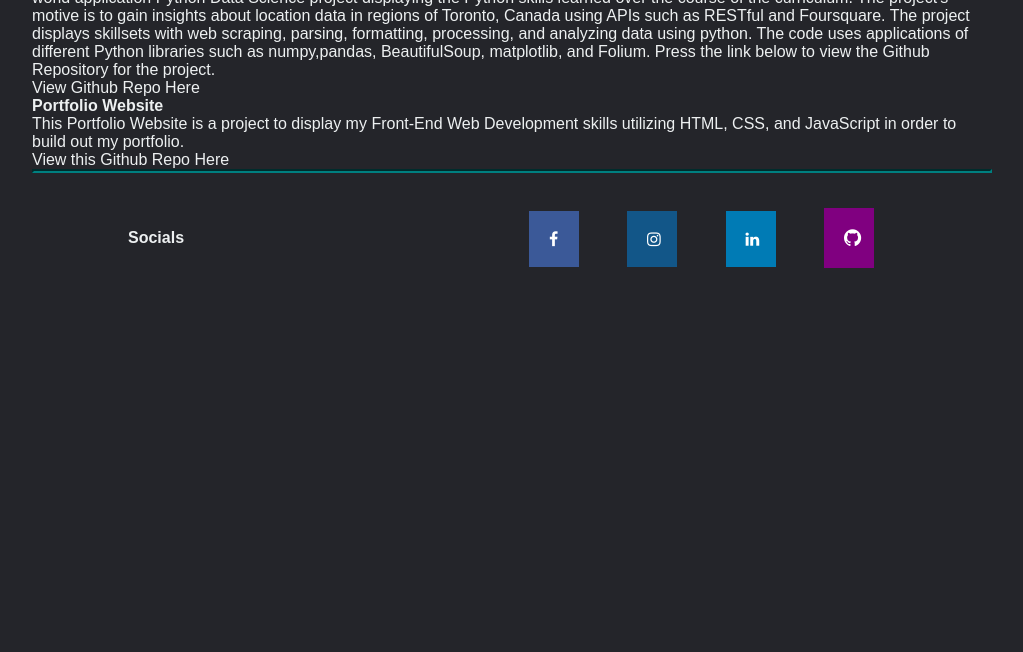
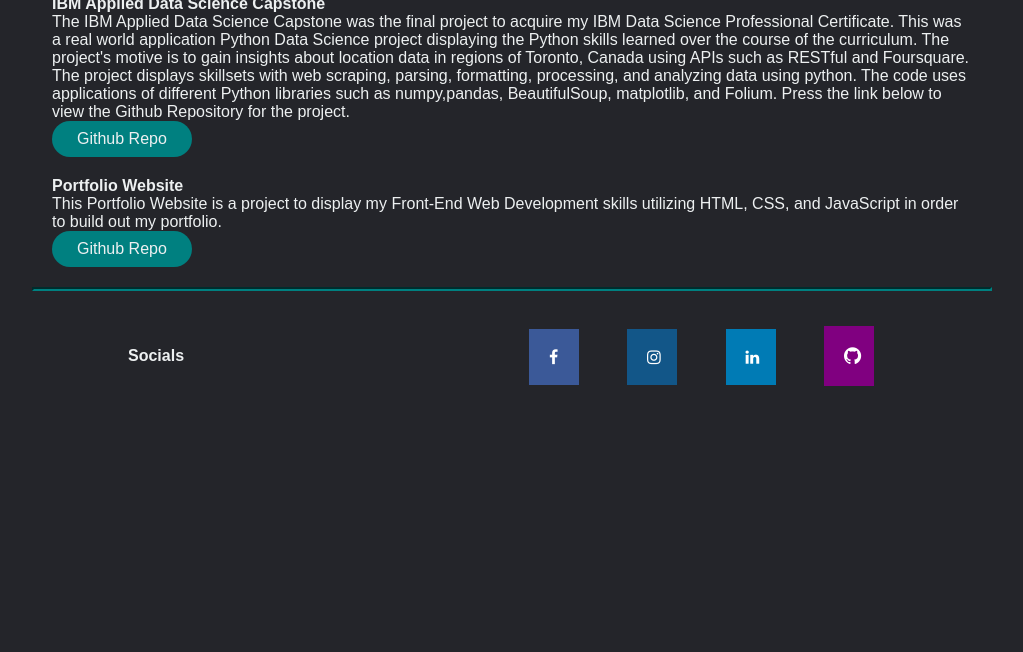
Before and after one commit to hunterw17/portfolio, a plain HTML site: page projects.html in a window 1280 px wide. Shown: the part 148-800 px from the top of the page, without its empty margins (128-1151 px from the left). Drawn offline with Linux system fonts and the light colour scheme.

Commit message:
projects page styling 1.0

```diff
--- a/projects.html
+++ b/projects.html
@@ -28,11 +28,11 @@
     <hr>
 
     <!--Projects-->
-        <div>
-            <h4>
-                IBM Applied Data Science Capstone
-            </h4>
-            <p>
+        <div class="projects">
+            <h3 class="projectsheader">Projects</h3>
+            <div class="ibm">
+                <h4 class="ibmheader">IBM Applied Data Science Capstone</h4>
+                <p class="ibmtext">
                     The IBM Applied Data Science Capstone was the final project to acquire my IBM Data Science Professional Certificate.
                     This was a real world application Python Data Science project displaying the Python skills learned over the course of the curriculum.
                     The project's motive is to gain insights about location data in regions of Toronto, Canada using APIs such as RESTful and Foursquare.
@@ -40,18 +40,16 @@
                     The code uses applications of different Python libraries such as numpy,pandas, BeautifulSoup, matplotlib, and Folium.
                     Press the link below to view the Github Repository for the project.
                 </p>
-
-            <a href="https://github.com/hunterw17/Coursera-Capstone">View Github Repo Here</a>
+                <a href="https://github.com/hunterw17/Coursera-Capstone"><button>Github Repo</button></a>
             </div>
 
-        <div>
-            <h4>
-                Portfolio Website
-            </h4>
-            <p>
+            <div class="portfolio">
+                <h4 class="portfolioheader">Portfolio Website</h4>
+                <p class="portfoliotext">
                     This Portfolio Website is a project to display my Front-End Web Development skills utilizing HTML, CSS, and JavaScript in order to build out my portfolio.
                 </p>
-            <a href="https://github.com/hunterw17/portfolio">View this Github Repo Here</a>
+                <a href="https://github.com/hunterw17/portfolio"><button>Github Repo</button></a>
+            </div>
         </div>
 
     <!--Footer Bar-->
--- a/style.css
+++ b/style.css
@@ -235,3 +235,11 @@
 .industrylist, .skillsetslist {
     list-style: none;
 }
+
+.projects, .ibm, .portfolio {
+    padding: 10px;
+}
+
+.projectsheader {
+    text-align: center;
+}
```
Also changed, not shown: index.html (+0 -3 lines). Lines whose indentation alone changed are shown as unchanged.
